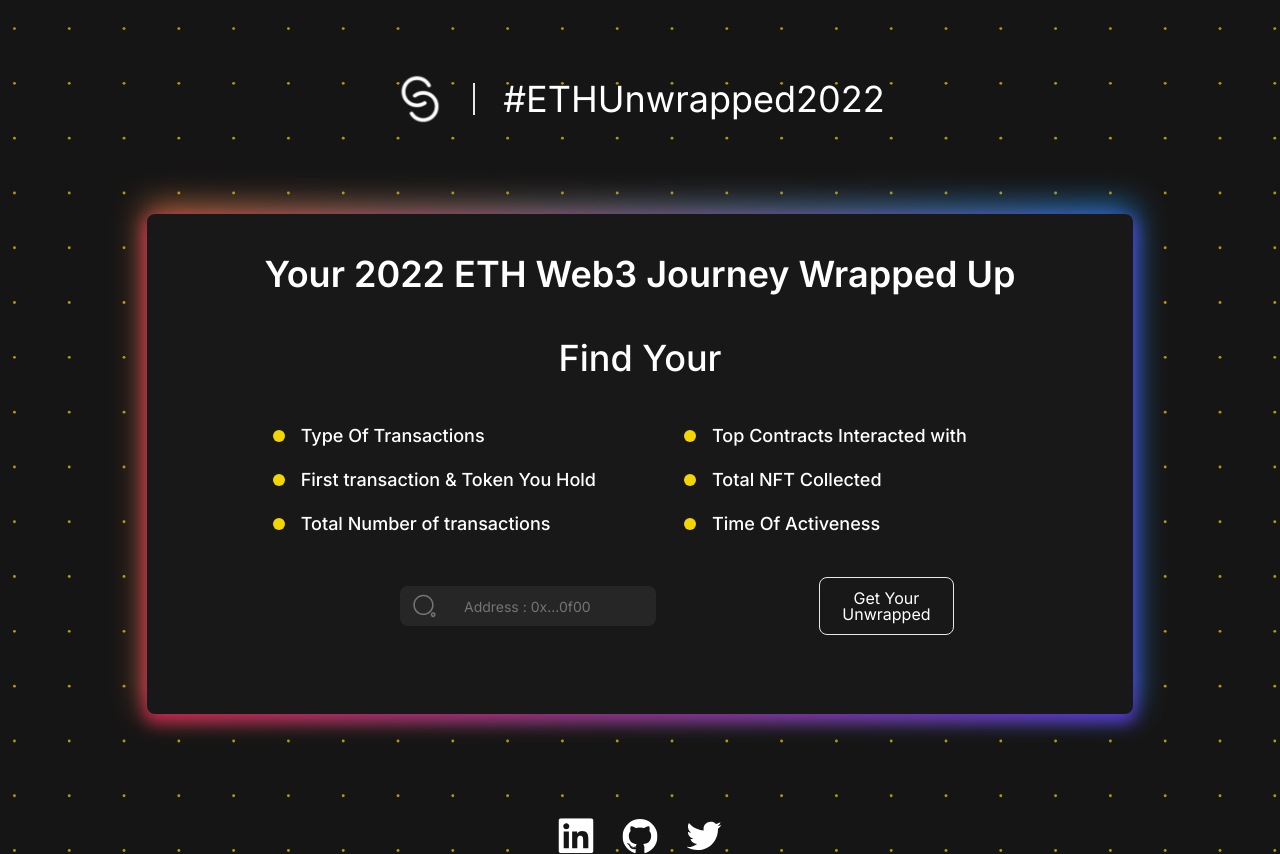
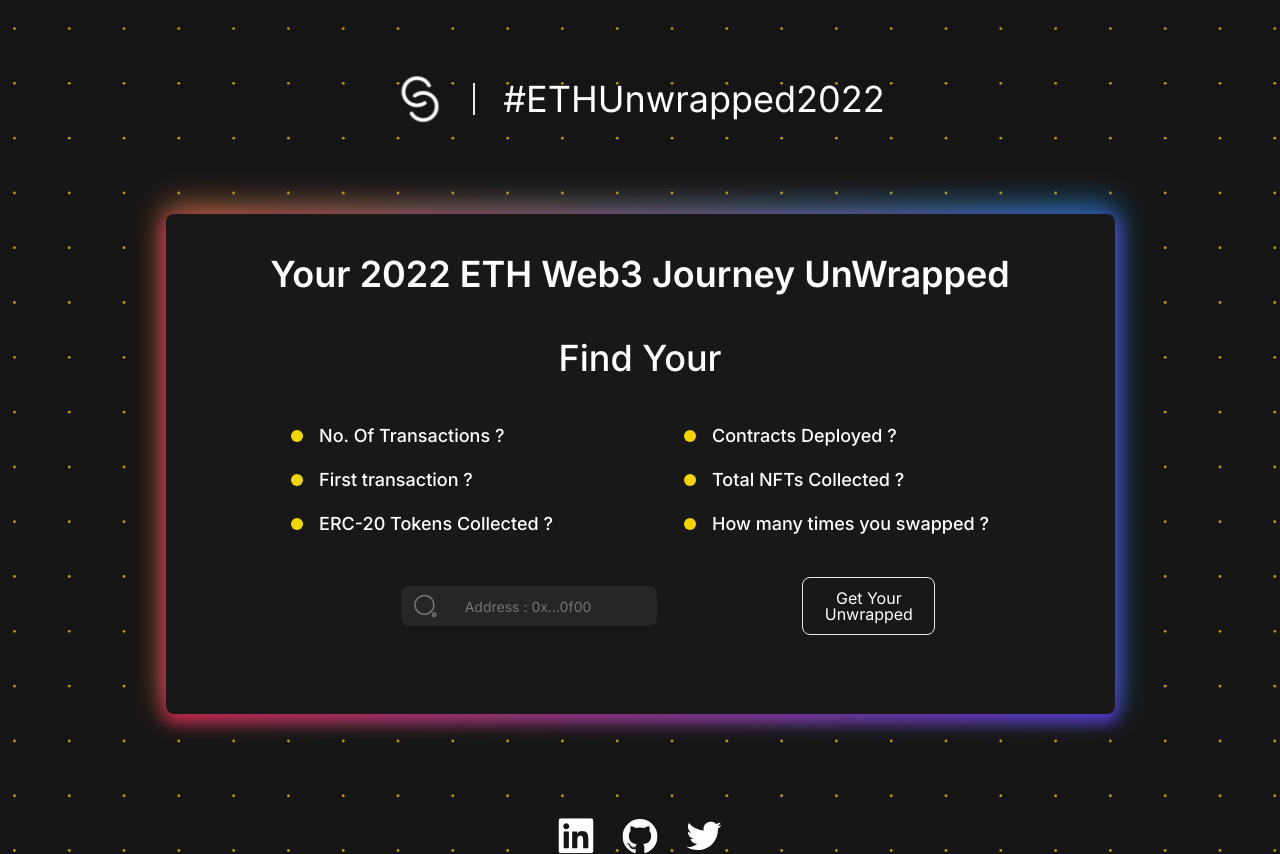
Before and after one commit to metafy-social/eth-unwrapped-front, a React (Create React App) app: page / in a window 1280 px wide. Built offline with nearby package versions, Linux system fonts and the light colour scheme.

Commit message:
fix: texts changed in homepage

```diff
--- a/src/pages/home/HomeComp.jsx
+++ b/src/pages/home/HomeComp.jsx
@@ -4,12 +4,12 @@ import { MetafyLogo, SearchIcon } from '../../assets'
 const HomeComp = () => {
 
     const odata = [
-        'Type Of Transactions',
-        'Top Contracts Interacted with',
-        'First transaction & Token You Hold',
-        'Total NFT Collected',
-        'Total Number of transactions',
-        'Time Of Activeness'
+        'No. Of Transactions ?',
+        'Contracts Deployed ?',
+        'First transaction ?',
+        'Total NFTs Collected ?',
+        'ERC-20 Tokens Collected ?',
+        'How many times you swapped ?'
     ]
 
     return (
@@ -29,7 +29,7 @@ const HomeComp = () => {
 
                         <div className='flex flex-col items-center'>
                             <div className='text-4xl font-semibold'>
-                                Your 2022 ETH Web3 Journey Wrapped Up
+                                Your 2022 ETH Web3 Journey UnWrapped
                             </div>
                             <div className='text-4xl font-medium my-11'>
                                 Find Your
```
